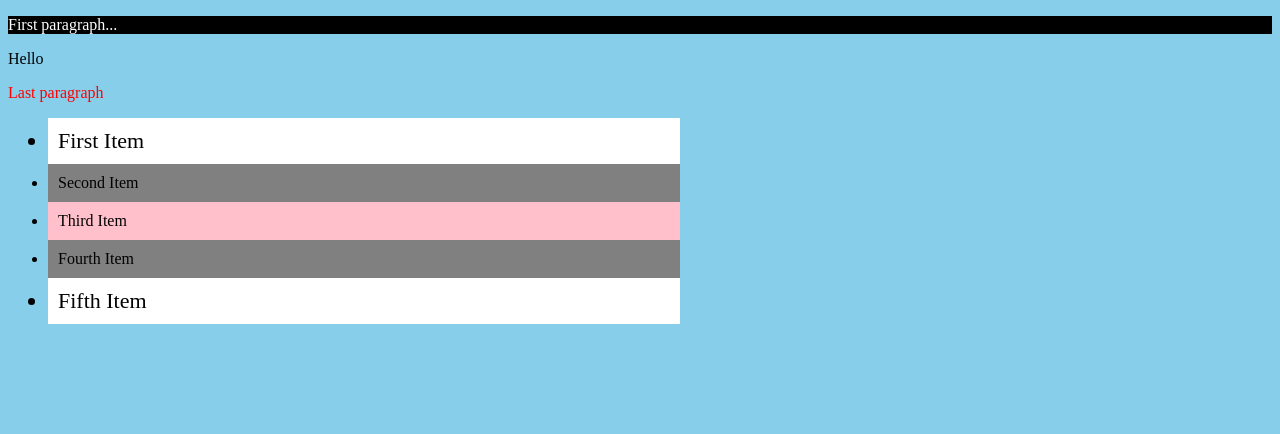
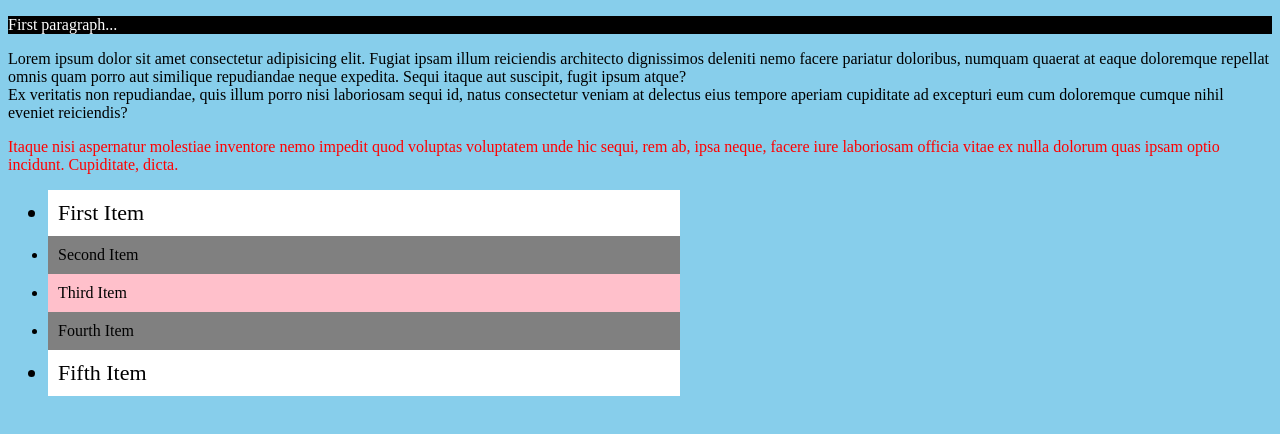
Before and after one commit to acciojob/pseudo-classes-abhishekdixit07, a website: page main.html in a window 1280 px wide. Drawn offline with Linux system fonts and the light colour scheme.

Commit message:
created a submission

```diff
--- a/main.html
+++ b/main.html
@@ -8,8 +8,19 @@
 
 <body>
 <p id="first-child">First paragraph...</p>
-<p id="nth-child(2)">Hello</p>
-<p id="last-child">Last paragraph</p>
+<p id="nth-child(2)">Lorem ipsum dolor sit amet consectetur adipisicing elit. Fugiat ipsam
+      illum reiciendis architecto dignissimos deleniti nemo facere pariatur
+      doloribus, numquam quaerat at eaque doloremque repellat omnis quam porro
+      aut similique repudiandae neque expedita. Sequi itaque aut suscipit, fugit
+      ipsum atque? <br>
+	  Ex veritatis non repudiandae, quis illum porro nisi
+      laboriosam sequi id, natus consectetur veniam at delectus eius tempore
+      aperiam cupiditate ad excepturi eum cum doloremque cumque nihil eveniet
+      reiciendis?</p>
+<p id="last-child">Itaque nisi aspernatur molestiae inventore nemo impedit quod
+      voluptas voluptatem unde hic sequi, rem ab, ipsa neque, facere iure
+      laboriosam officia vitae ex nulla dolorum quas ipsam optio incidunt.
+      Cupiditate, dicta.</p>
 <ul>
 	<li class="g" id="l1">First Item</li>
 	<li class="g" id="l2">Second Item</li>
```
